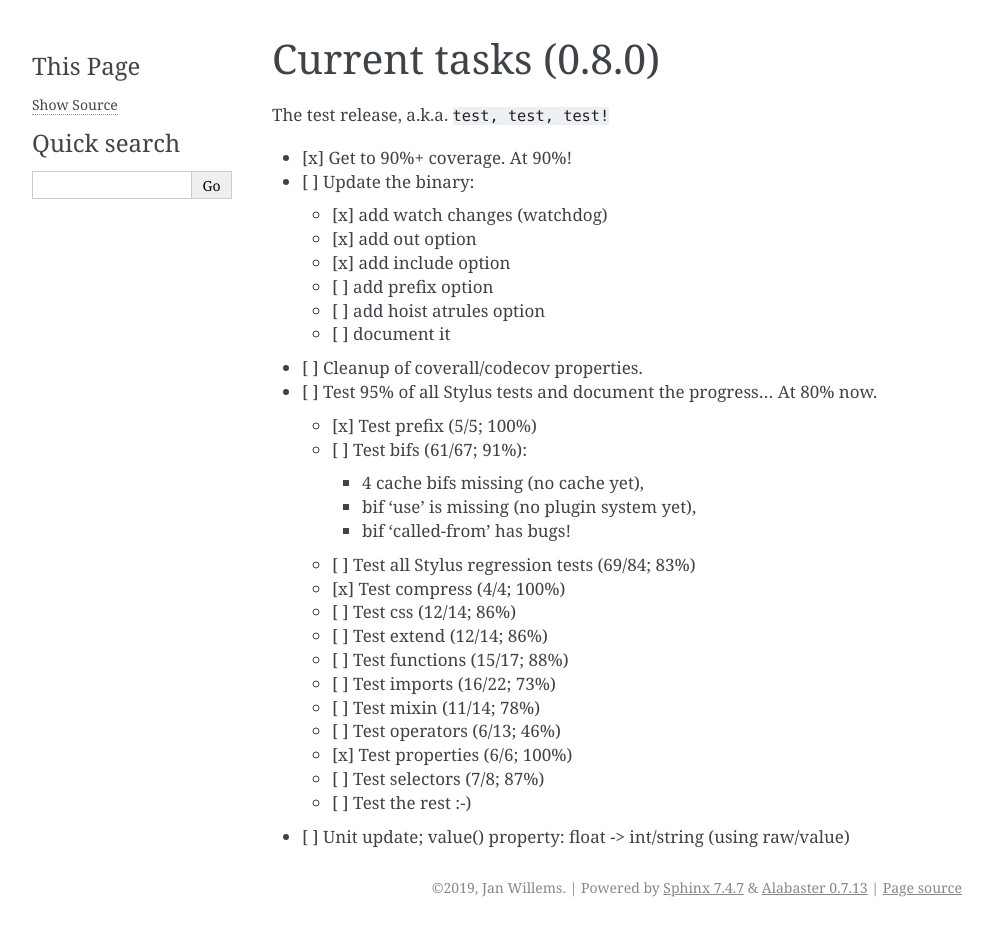
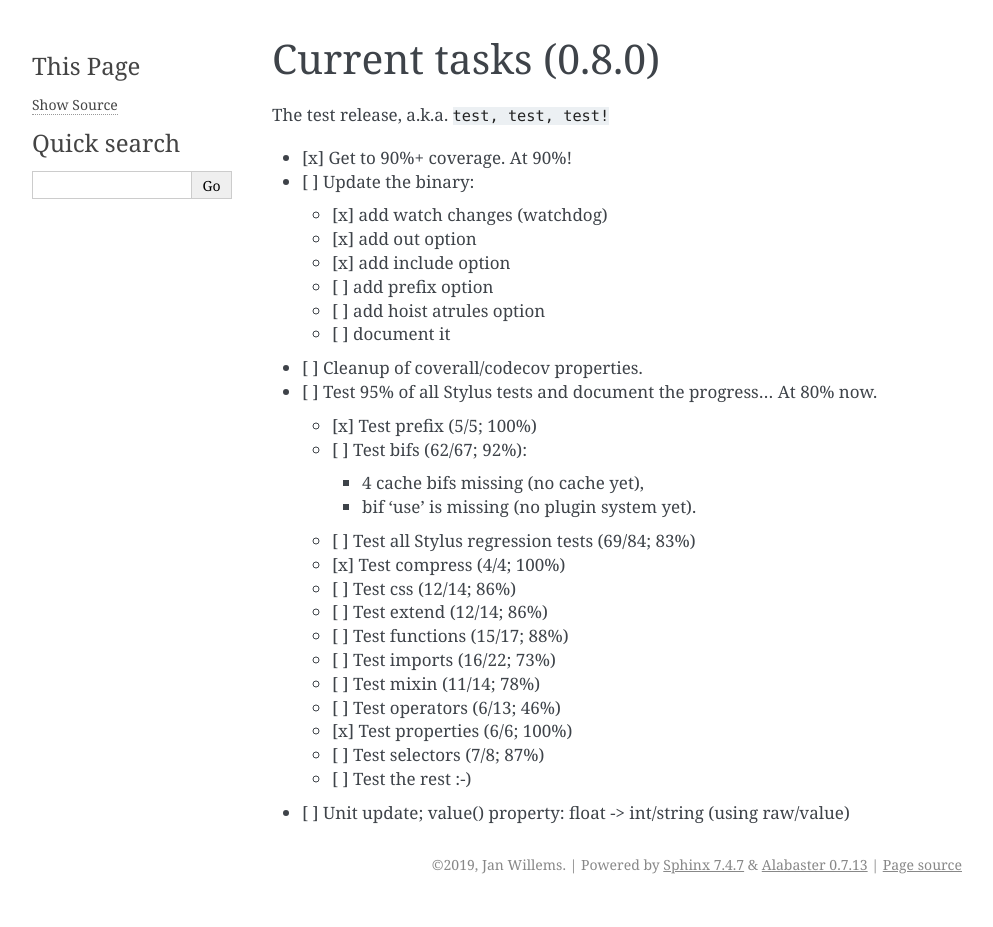
Before and after one commit to jw/stilus, a Sphinx documentation site: the page built from docs/plan/current.md, in a window 1280 px wide. Shown: the whole page, without its empty margins (148-1141 px from the left). Built offline with Sphinx 7.4.7, drawn with Linux system fonts in a browser that asks for light colours; after the commit the page ends 904 px from its top, so only the background shows below that.

Commit message:
Updated the (good) progress.

```diff
--- a/docs/diff/tests.rst
+++ b/docs/diff/tests.rst
@@ -5,7 +5,7 @@ Stylus tests
 Below you'll find the tests as run in Stylus, and their status in Stilus.
 Also their locations are specified.
 
-Coverage: +80% (+283/351)
+Coverage: +80% (+284/351)
 
 ============================================= ============================== =====================
 Stylus test                                   Location                       Status
@@ -24,7 +24,7 @@ bifs.cache.at-media.styl                                                     not
 bifs.cache.samename.styl                                                     not implemented yet
 bifs.cache.size.styl                                                         not implemented yet
 bifs.cache.styl                                                              not implemented yet
-bifs.called-from.styl                         stylus/cases/bifs              not ok
+bifs.called-from.styl                         stylus/cases/bifs              ok
 bifs.clone.styl                               stylus/cases/bifs              ok
 bifs.complement.styl                          stylus/cases/bifs              ok
 bifs.components.styl                          stylus/cases/bifs              ok
--- a/docs/plan/current.md
+++ b/docs/plan/current.md
@@ -13,10 +13,9 @@ The test release, a.k.a. `test, test, test!`
  - [ ] Cleanup of coverall/codecov properties.
  - [ ] Test 95% of all Stylus tests and document the progress...  At 80% now.
      - [x] Test prefix (5/5; 100%)
-     - [ ] Test bifs (61/67; 91%):
+     - [ ] Test bifs (62/67; 92%):
          - 4 cache bifs missing (no cache yet),
-         - bif 'use' is missing (no plugin system yet),
-         - bif 'called-from' has bugs!
+         - bif 'use' is missing (no plugin system yet).
      - [ ] Test all Stylus regression tests (69/84; 83%)
      - [x] Test compress (4/4; 100%)
      - [ ] Test css (12/14; 86%)
```
